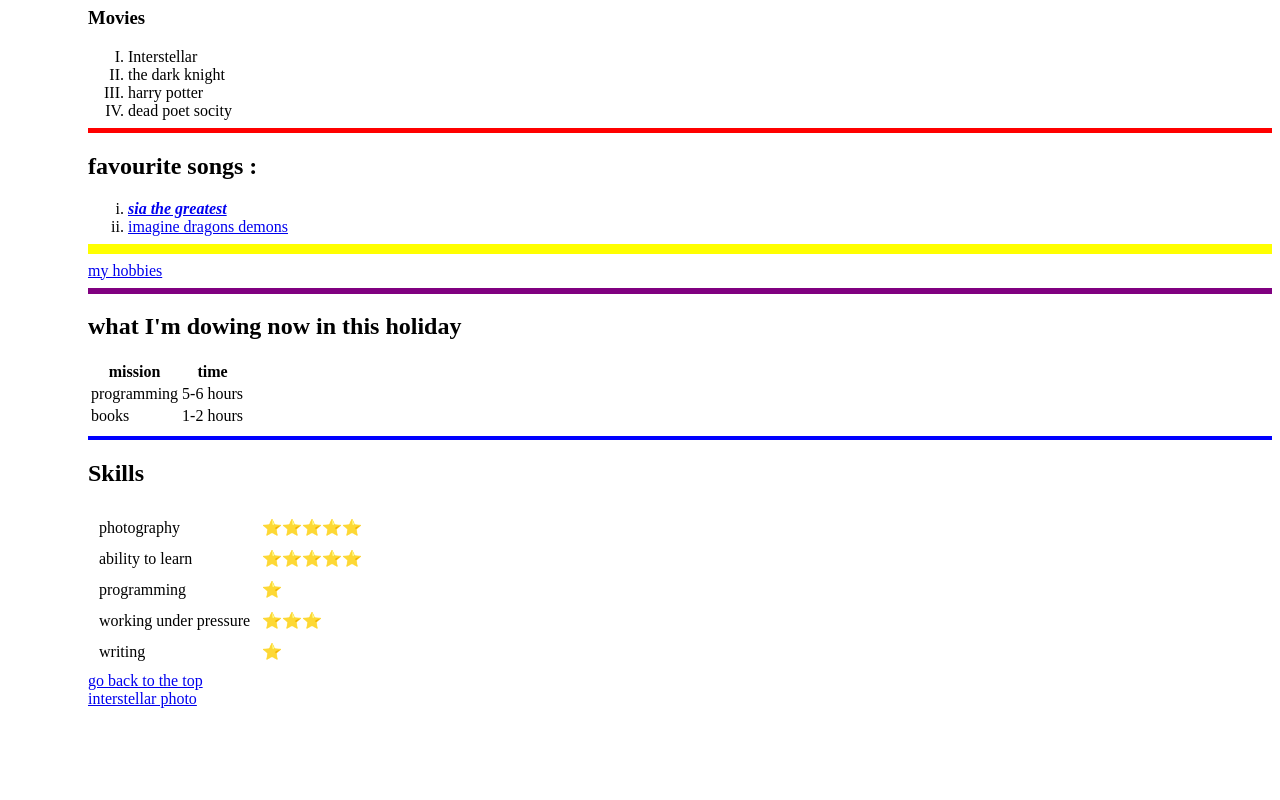
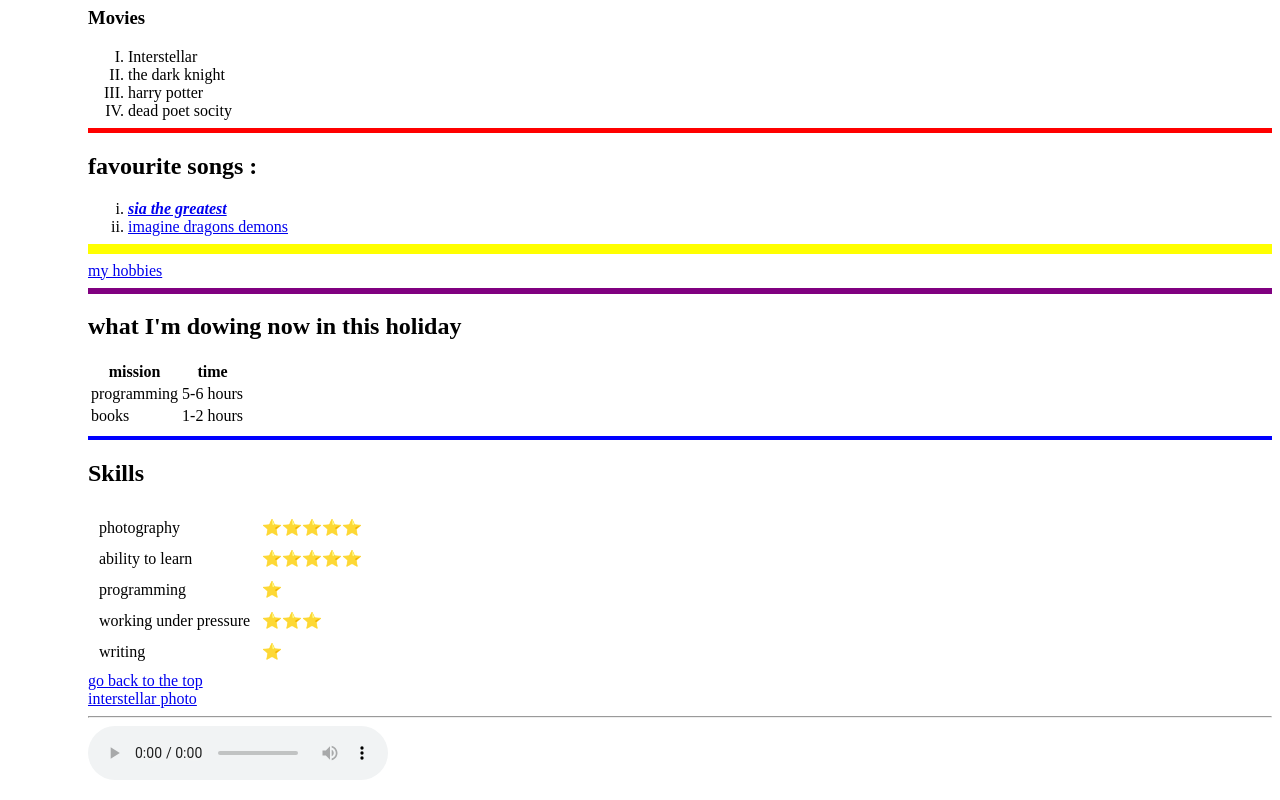
Before and after one commit to hero001i/just-a-test, a plain HTML site: page index.html in a window 1280 px wide. Shown: the part 557-1357 px from the top of the page. Before the commit the page ends 1281 px from the top, so only its background shows below. Drawn offline with Linux system fonts and the light colour scheme.

Commit message:
added audio to see if work

```diff
--- a/index.html
+++ b/index.html
@@ -98,6 +98,12 @@ and so on
 <br>
 <a href="images\interstellar.jpg" download>interstellar photo</a>
 
+      <br>
+      <hr>
+      <audio controls autoplay>
+  <source src="Alan Walker & Ava Max - Alone.mp3" type="audio/mpeg">
+
+</audio>
 </body>
 
 </html>
```
